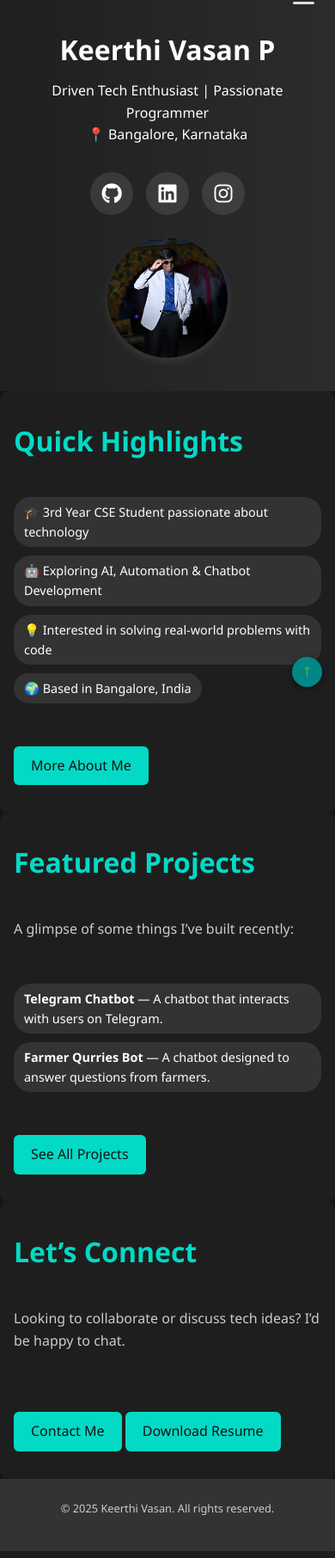
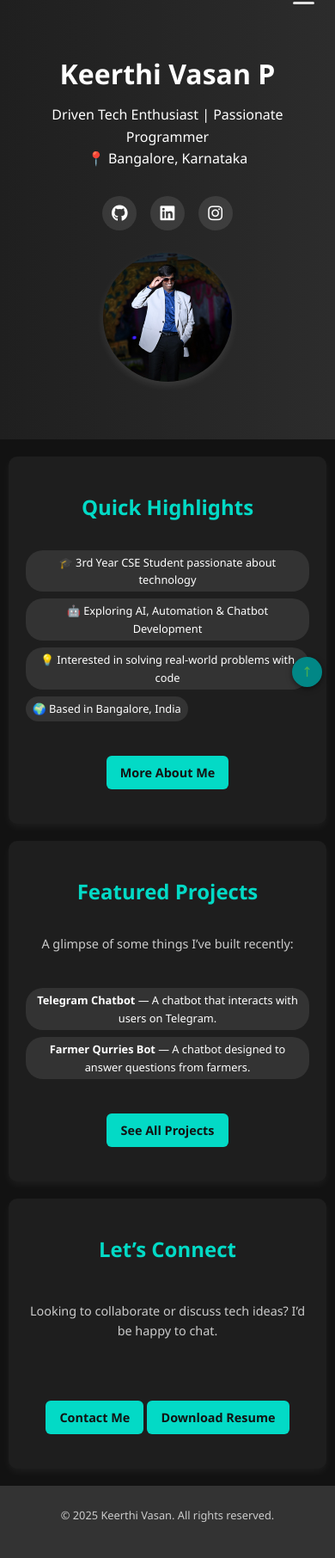
Before and after one commit to keerthivasan91/Personal-Website, a Flask app: page / in a window 390 px wide. Shown: the part 30-1842 px from the top of the page at 86% size. Run offline with Flask 3, Linux system fonts and the light colour scheme.

Commit message:
updated the css for the responsive design

```diff
--- a/static/styles.css
+++ b/static/styles.css
@@ -67,16 +111,17 @@ nav ul li a:hover {
     display: flex;
     justify-content: center;
     align-items: center;
-    gap: 30px;
+    gap: clamp(15px, 4vw, 30px);
+    flex-wrap: wrap;
 }
 
 .hero .social-links a {
     display: flex;
     align-items: center;
     justify-content: center;
-    width: 50px;
-    height: 50px;
-    font-size: 1.5rem;
+    width: clamp(40px, 8vw, 50px);
+    height: clamp(40px, 8vw, 50px);
+    font-size: clamp(1.2rem, 3vw, 1.5rem);
     color: white;
     background-color: rgba(255, 255, 255, 0.1);
     border-radius: 50%;
@@ -92,12 +137,13 @@ nav ul li a:hover {
 
 /* About Me Section */
 .about-me {
-    padding: 60px 20px;
+    padding: clamp(40px, 8vw, 60px) clamp(20px, 4vw, 40px);
     background: #1e1e1e;
     margin: 20px auto;
-    max-width: 1000px;
+    max-width: 1200px;
     border-radius: 10px;
     box-shadow: 0 4px 10px rgba(255, 255, 255, 0.05);
+    width: 95%;
 }
 
 .about-me-container {
@@ -109,47 +155,72 @@ nav ul li a:hover {
 .about-me-content {
     display: flex;
     flex-wrap: wrap;
-    gap: 30px;
+    gap: clamp(20px, 5vw, 30px);
     align-items: center;
+    justify-content: center;
+}
+
+/* CTA Section Specific Styles */
+#cta .about-me-content {
+    flex-direction: column;
+    text-align: center;
+    align-items: center;
+    justify-content: center;
+    max-width: 800px;
+    margin: 0 auto;
+}
+
+#cta .section-title {
+    text-align: center;
+    margin-bottom: 20px;
+}
+
+#cta .introduction {
+    text-align: center;
+    max-width: 600px;
+    margin: 0 auto 30px auto;
 }
 
 .profile-image {
     flex: 1 1 250px;
     text-align: center;
+    min-width: 200px;
 }
 
 .profile-photo {
-    width: 200px;
-    height: 200px;
+    width: clamp(150px, 25vw, 200px);
+    height: clamp(150px, 25vw, 200px);
     border-radius: 50%;
     object-fit: cover;
     box-shadow: 0 4px 10px rgba(255, 255, 255, 0.1);
 }
 
 .about-me-text {
-    flex: 2 1 400px;
+    flex: 2 1 350px;
+    min-width: 280px;
 }
 
 .section-title {
-    font-size: 2em;
+    font-size: clamp(1.5rem, 4vw, 2em);
     margin-bottom: 10px;
     color: #03dac6;
 }
 
 .professional-headline {
-    font-size: 1.3em;
+    font-size: clamp(1.1rem, 3vw, 1.3em);
     color: #00acc1;
     margin-bottom: 15px;
 }
 
 .introduction {
-    font-size: 1em;
+    font-size: clamp(0.9rem, 2.5vw, 1em);
     margin-bottom: 20px;
     color: #ccc;
+    line-height: 1.6;
 }
 
 .skills-list h4 {
-    font-size: 1.1em;
+    font-size: clamp(1rem, 2.5vw, 1.1em);
     color: #ffffff;
     margin-bottom: 10px;
 }
@@ -158,31 +229,34 @@ nav ul li a:hover {
     display: flex;
     flex-wrap: wrap;
     list-style: none;
-    gap: 10px;
+    gap: clamp(8px, 2vw, 10px);
     padding: 0;
 }
 
 .skill-tags li {
     background: #333;
     color: #fff;
-    padding: 6px 12px;
+    padding: clamp(4px, 1vw, 6px) clamp(8px, 2vw, 12px);
     border-radius: 20px;
-    font-size: 0.9em;
+    font-size: clamp(0.8rem, 2vw, 0.9em);
 }
 
 /* CTA */
 .cta-section {
     margin-top: 20px;
+    text-align: center;
 }
 
 .cta-button {
     display: inline-block;
-    padding: 10px 20px;
+    padding: clamp(8px, 2vw, 10px) clamp(16px, 4vw, 20px);
     background-color: #03dac6;
     color: #121212;
     text-decoration: none;
     border-radius: 6px;
     transition: background-color 0.3s;
+    font-size: clamp(0.9rem, 2.5vw, 1rem);
+    font-weight: bold;
 }
 
 .cta-button:hover {
@@ -497,113 +636,11 @@ footer {
 }
 
 .back-to-top:hover {
-    background-color: #018786;
+    background-color: #03dac6;
     transform: translateY(-3px);
 }
 
-/* ===== Mobile Overrides ===== */
-@media (max-width: 768px) {
-    /* Navigation: vertical, centered */
-    nav ul {
-      flex-direction: column;
-      gap: 0;
-      padding: 0.5rem 0;
-    }
-    nav ul li {
-      margin: 0.2rem 0;
-    }
-
-    /* Section padding: full width with small gutter */
-    .hero,
-    .about-me,
-    #education,
-    #projects,
-    #skills,
-    #contact {
-      padding: 2rem 1rem;
-      margin: 0;
-      width: 100%;
-    }
-
-    /* Hero text smaller */
-    .hero h1 { font-size: 2rem; }
-    .hero h4 { font-size: 1rem; }
-
-    /* Profile image smaller */
-    .profile-photo {
-      width: 140px;
-      height: 140px;
-    }
-
-    /* Headings slightly smaller */
-    h2 { font-size: 1.8rem; }
-    h3 { font-size: 1.4rem; }
-
-    /* Reduce card padding */
-    .education-entry,
-    .project-entry,
-    .skill-card,
-    .achievement-card,
-    .contact-info {
-      padding: 1rem;
-    }
-
-    /* Social icons gap */
-    .hero .social-links,
-    #contact .social-links {
-      gap: 15px;
-    }
-
-    /* Back-to-top button smaller */
-    .footer-top {
-      bottom: 15px;
-      right: 15px;
-    }
-    .back-to-top {
-      width: 35px;
-      height: 35px;
-      font-size: 1.3rem;
-      line-height: 35px;
-    }
-  }
-/* Hamburger button */
-.nav-toggle {
-    display: none;
-    background: none;
-    border: none;
-    cursor: pointer;
-    padding: 0.5rem;
-    position: absolute;
-    top: 1rem;
-    right: 1rem;
-    z-index: 1001;
-  }
-  .hamburger,
-  .hamburger::before,
-  .hamburger::after {
-    content: '';
-    display: block;
-    width: 25px;
-    height: 3px;
-    background: #e0e0e0;
-    border-radius: 3px;
-    transition: transform 0.3s ease;
-  }
-  .hamburger::before {
-    transform: translateY(-8px);
-  }
-  .hamburger::after {
-    transform: translateY(5px);
-  }
-
-  /* Nav menu default */
-  .nav-menu ul {
-    display: flex;
-    justify-content: center;
-    list-style: none;
-  }
-
-  /* Mobile breakpoint */
+/* Mobile Navigation Styles */
 @media (max-width: 768px) {
     /* Show hamburger */
     .nav-toggle {
@@ -637,54 +678,111 @@ footer {
     .nav-toggle.open .hamburger {
         background: transparent;
     }
+
     .nav-toggle.open .hamburger::before {
         transform: rotate(45deg) translate(5px, 5px);
     }
+
     .nav-toggle.open .hamburger::after {
         transform: rotate(-45deg) translate(5px, -5px);
     }
+
+    /* About me layout adjustments for mobile */
+    .about-me-content {
+        flex-direction: column;
+        text-align: center;
     }
 
-.contact-form {
-    display: flex;
-    flex-direction: column;
-    max-width: 500px;
-    margin: 0 auto;
-    gap: 15px;
+    .about-me-text {
+        text-align: left;
     }
 
-.contact-form input,
-.contact-form textarea {
-    padding: 10px;
-    border-radius: 6px;
-    border: 1px solid #333;
-    background-color: #1e1e1e;
-    color: #e0e0e0;
-    font-size: 1rem;
+    /* Skills grid for mobile */
+    .skills-grid {
+        grid-template-columns: 1fr;
     }
 
-.contact-form input:focus,
-.contact-form textarea:focus {
-    outline: none;
-    border-color: #03dac6;
+    /* Contact form full width on mobile */
+    .contact-form {
+        max-width: 95%;
+    }
 }
 
-.contact-form button {
-    background-color: #03dac6;
-    color: #121212;
-    padding: 10px 20px;
-    border: none;
-    border-radius: 6px;
-    cursor: pointer;
-    font-weight: bold;
+/* Tablet specific adjustments */
+@media (min-width: 769px) and (max-width: 1024px) {
+    .about-me {
+        width: 90%;
     }
 
-.contact-form button:hover {
-    background-color: #018786;
+    .skills-grid {
+        grid-template-columns: repeat(auto-fit, minmax(300px, 1fr));
     }
 
-.success-message {
-    margin-top: 15px;
-    color: #03dac6;
-    text-align: center;
+    .project-links {
+        justify-content: flex-start;
     }
+}
+
+/* Large desktop adjustments */
+@media (min-width: 1200px) {
+    .about-me,
+    .education-entry,
+    .projects-container,
+    .skills-grid,
+    .achievement-card {
+        max-width: 1200px;
+    }
+
+    .hero {
+        padding: 80px 40px;
+    }
+
+    .hero h1 {
+        font-size: 3.2em;
+    }
+}
+
+/* High DPI displays */
+@media (-webkit-min-device-pixel-ratio: 2), (min-resolution: 192dpi) {
+    .profile-photo {
+        image-rendering: -webkit-optimize-contrast;
+        image-rendering: crisp-edges;
+    }
+}
+
+/* Accessibility improvements */
+@media (prefers-reduced-motion: reduce) {
+    *,
+    *::before,
+    *::after {
+        animation-duration: 0.01ms !important;
+        animation-iteration-count: 1 !important;
+        transition-duration: 0.01ms !important;
+    }
+}
+
+/* Print styles */
+@media print {
+    .nav-toggle,
+    .back-to-top,
+    .contact-form {
+        display: none;
+    }
+
+    body {
+        background: white;
+        color: black;
+    }
+
+    .hero,
+    .about-me,
+    .education-entry,
+    .project-entry,
+    .skill-card,
+    .achievement-card {
+        background: white;
+        color: black;
+        box-shadow: none;
+        border: 1px solid #ccc;
+    }
+}
```
Also changed, not shown: other parts of static/styles.css (+176 -63 lines). Lines whose indentation alone changed are shown as unchanged.
